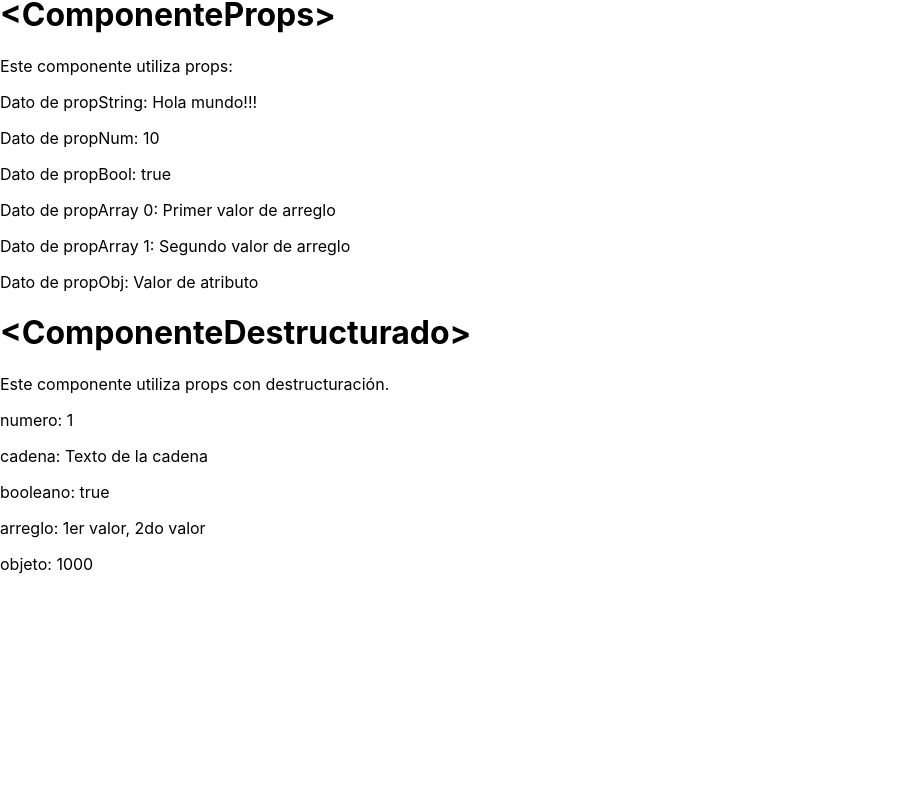
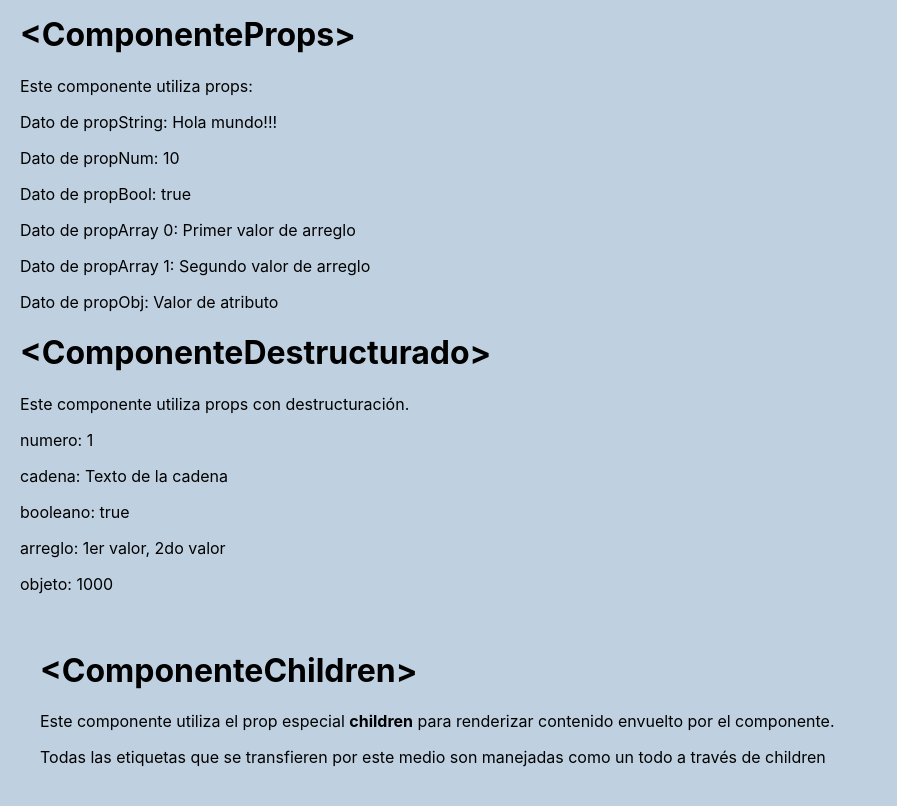
Before and after one commit to aDaowz/itStep_cursos, a React (Create React App) app in the folder React/Proyecto/estudio-react/: page / in a window 1280 px wide. Shown: the part 390-1196 px from the top of the page, without its empty margins (0-897 px from the left). Before the commit the page ends 980 px from the top, so only its background shows below. Built offline with nearby package versions, Linux system fonts and the light colour scheme.

Commit message:
Se agrega ComponenteChildren

```diff
--- a/React/Proyecto/estudio-react/src/App.js
+++ b/React/Proyecto/estudio-react/src/App.js
@@ -2,10 +2,12 @@ import ComponenteBasico from "./components/ComponenteBasico/ComponenteBasico";
 import ComponenteCSS from "./components/ComponenteCSS/ComponenteCSS";
 import ComponenteProps from "./components/ComponenteProps/ComponenteProps";
 import ComponenteDestructurado from "./components/ComponenteDestructurado/ComponenteDestructurado";
+import ComponenteChildren from "./components/ComponenteChildren/ComponenteChildren";
 
 function App() {
   return (
     <div>
+      <ComponenteChildren>
         <ComponenteBasico />
         <ComponenteCSS />
         <ComponenteProps
@@ -22,6 +24,12 @@ function App() {
           arreglo={['1er valor', '2do valor']}
           objeto={{ valorNum: 1000 }}
         />
+        <ComponenteChildren>
+          <h1>&lt;ComponenteChildren&gt;</h1>
+          <p>Este componente utiliza el prop especial <strong>children</strong> para renderizar contenido envuelto por el componente.</p>
+          <p>Todas las etiquetas que se transfieren por este medio son manejadas como un todo a través de children</p>
+        </ComponenteChildren>
+      </ComponenteChildren>
     </div>
   );
 }
--- /dev/null
+++ b/React/Proyecto/estudio-react/src/components/ComponenteChildren/ComponenteChildren.css
@@ -0,0 +1,4 @@
+.backgroundComp{
+    padding: 20px;
+    background-color: rgb(191, 208, 224);
+}
--- /dev/null
+++ b/React/Proyecto/estudio-react/src/components/ComponenteChildren/ComponenteChildren.js
@@ -0,0 +1,42 @@
+
+import './ComponenteChildren.css';
+
+/*
+-----------------------------------------------------
+Children
+-----------------------------------------------------
+
+El paso de información que se ha manejado hasta ahora ha sido através de props que están modelados en forma de objeto para el componente.
+
+Sin embargo, también es posible pasar información en forma de fragmentos de htmls (nodos de html).
+
+Para poder renderizar el contenido que se pasa dentro del componente, es necesario utilizar un prop especial que provee React abjo el nombre de "children".
+
+Children representa todo el contenido que se coloca entre las etiquetas de apertura y cierre del componente, tal como si fuera un div que envuelve más elmentos de html. Children puede soportar cualquier complejidad de html.
+
+    Invocación del componente con contenido:
+
+        <ComponenteChildren>
+            <h1>&lt;ComponenteChildren&gt;</h1>
+            <p>Este componente utiliza el prop especial <strong>children</strong> para renderizar contenido envuelto por el componente.</p>
+            <p>Todas las etiquetas que se transfieren por este medio son manejadas como un todo a través de children</p>
+        </ComponenteChildren>
+
+    Uso de children dentro del componente:
+
+        function ComponenteChildren(props){
+            return <div>{ props.children }</div>;
+        }
+
+*/
+
+function ComponenteChildren(props){
+    return(
+        <div className="backgroundComp">
+            { props.children }
+            {/*<p>Est texto está siendo agregado desde dentro del &lt;ComponenteChildren&gt;</p>*/}
+        </div>
+    );
+}
+
+export default ComponenteChildren;
--- a/React/Proyecto/estudio-react/src/components/ComponenteDestructurado/ComponenteDestructurado.js
+++ b/React/Proyecto/estudio-react/src/components/ComponenteDestructurado/ComponenteDestructurado.js
@@ -35,14 +35,12 @@ Destructuración de Props
 En React es una práctica muy común destructurar los props para simplificar el acceso a sus atributos.
 
     const { los_props } = props;
-
 */
 
 function ComponenteDestructurado(props){
 
     // Destructuración de props
     const { numero, cadena, booleano, arreglo, objeto } = props;
-
 
     return(
         <div>
```
Lines whose indentation alone changed are shown as unchanged.
